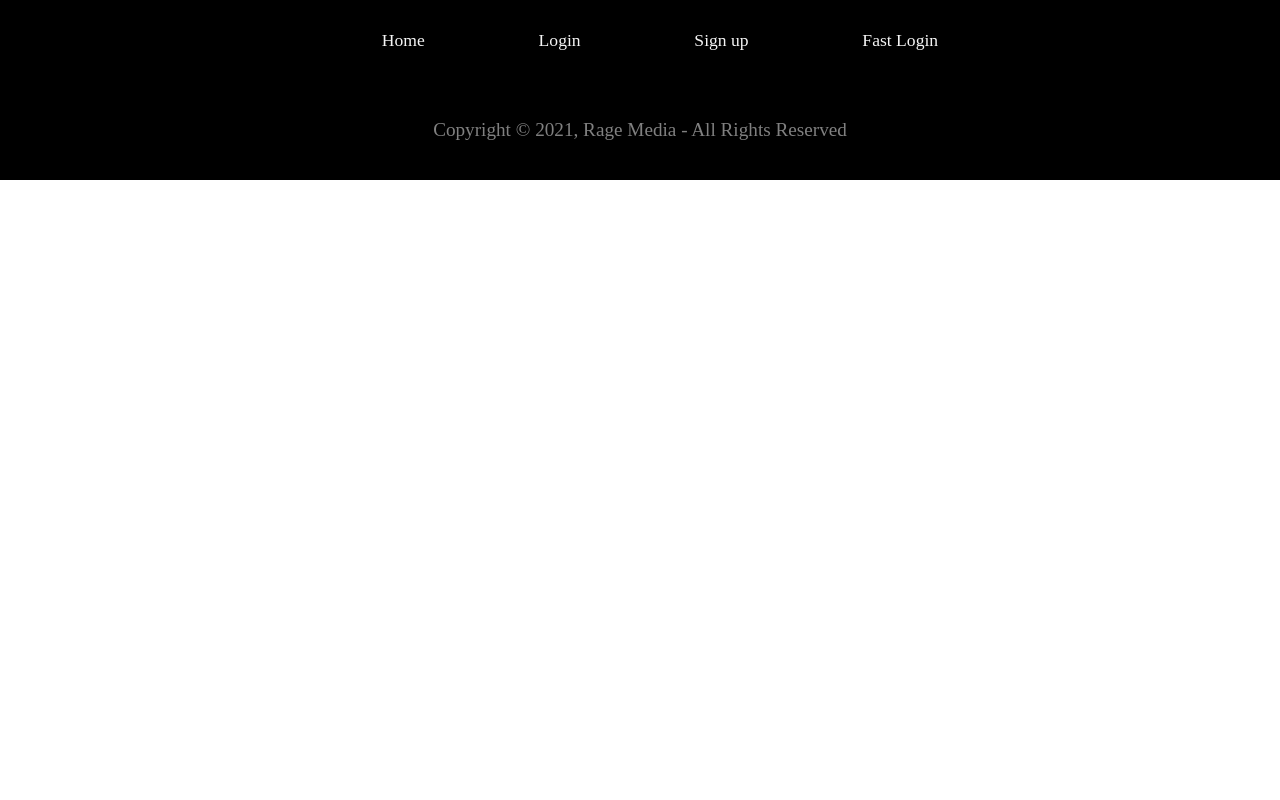
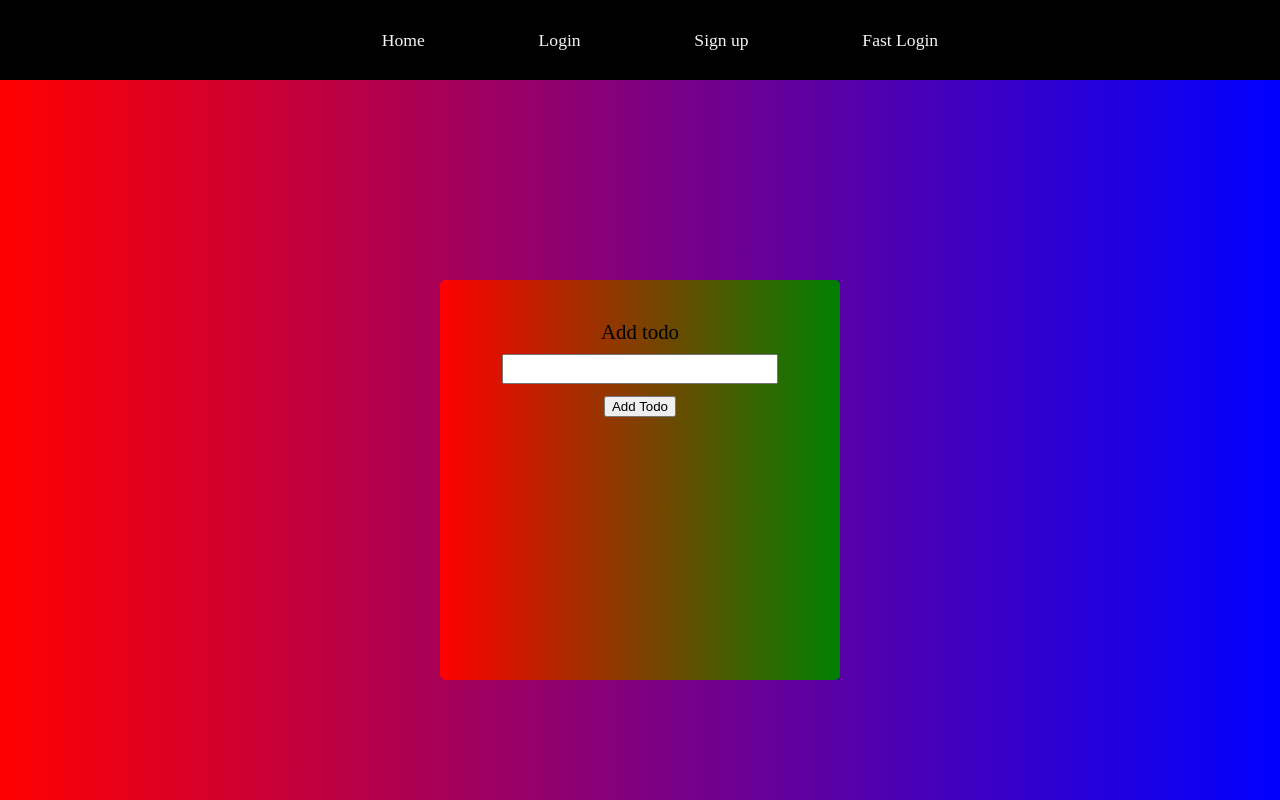
Before and after one commit to Libo99/MERN, a React (Create React App) app in the folder client/: page /Todo in a window 1280 px wide. Shown: the top 800 px of the page. Built offline with nearby package versions, Linux system fonts and the light colour scheme.

Commit message:
added todoform component and todolist component and the css files

```diff
--- a/client/src/App.jsx
+++ b/client/src/App.jsx
@@ -7,6 +7,7 @@ import Home from './Components/Home/Home';
 import Footer from './Components/Footer'
 import "react-router-dom";
 import { Route, BrowserRouter as Router, Switch } from "react-router-dom";
+import TodoForm from "./Components/Todo/TodoForm";
 
 function App() {
   return (
@@ -18,6 +19,7 @@ function App() {
           <Route path="/Login" component={Login} />
           <Route path="/Signup" component={SignUp} />
           <Route path="/Admin" component={Admin}/>
+          <Route path="/Todo" component={TodoForm}></Route>
         </Switch>
         <Footer/>
       </div>
--- a/client/src/Components/NavBar.jsx
+++ b/client/src/Components/NavBar.jsx
@@ -24,7 +24,7 @@ const NavBar = () => {
         {isAuthenticated ? <Link to="admin">
           <li>Admin</li>
         </Link> : null}
-
+        {isAuthenticated ? <Link to="todo"><li>Todos</li></Link> : null}
         {
         !isAuthenticated ? <Link to="/">
           <LoginButton/>
--- /dev/null
+++ b/client/src/Components/Todo/TodoForm.css
@@ -0,0 +1,31 @@
+.todo {
+  height: 100vh;
+  margin: 0;
+  padding: 0;
+  background: linear-gradient(90deg, red, blue)
+}
+.todo-container {
+  height: 100%;
+  display: flex;
+  justify-content: center;
+  align-items: center;
+}
+
+.todoform {
+  background: linear-gradient(90deg, red, green);
+  height: 400px;
+  width: 400px;
+  border-radius: 5px;
+}
+
+.formtodo {
+  display: flex;
+  justify-content: center;
+  align-items: center;
+  top: 10%;
+  position: relative;
+}
+.todolabel {
+  font-size: 1.3rem;
+  color: black;
+}
--- /dev/null
+++ b/client/src/Components/Todo/TodoForm.jsx
@@ -0,0 +1,43 @@
+import React, { useState } from 'react'
+import './TodoForm.css'
+import TodoList from './TodoList';
+
+const TodoForm = () => {
+    const [todo, setTodo] = useState('');
+    const [todos, setTodos] = useState([]);
+
+    const Addtodo = (e) => {
+        setTodos([...todos, {
+            id: todos.length,
+            text: todo,
+            completed: false
+        }])
+    }
+    const Handlesubmit = (e) => {
+        e.preventDefault();
+        if(!todo) return;
+        Addtodo();
+        setTodo('');
+    }
+    return (
+      <div className="todo">
+          <div className="todo-container">
+        <div className="todoform">
+          <form className="formtodo" onSubmit={Handlesubmit}>
+            <label className="todolabel" htmlFor="todo">Add todo</label>
+            <input
+              type="text"
+              id="todo"
+              onChange={(e) => setTodo(e.target.value)}
+              value={todo}
+            />
+            <button type="submit">Add Todo</button>
+          </form>
+        </div>
+        </div>
+        <TodoList todos={todos} />
+      </div>
+    );
+}
+
+export default TodoForm
--- /dev/null
+++ b/client/src/Components/Todo/TodoList.jsx
@@ -0,0 +1,18 @@
+import React from 'react'
+import "./TodoList.css";
+
+
+function TodoList(props) {
+    const {todos} = props;
+    return (
+        <div className="list-container">
+            <ul>
+                {todos.map((todo) =>
+                    <li key={todo.id}>{todo.text}</li>
+                )}
+            </ul>
+        </div>
+    )
+}
+
+export default TodoList
```
Also changed, not shown: client/src/Components/Login/LoginButton.jsx (+5 -3 lines), client/src/Components/Todo/TodoList.css (added).
